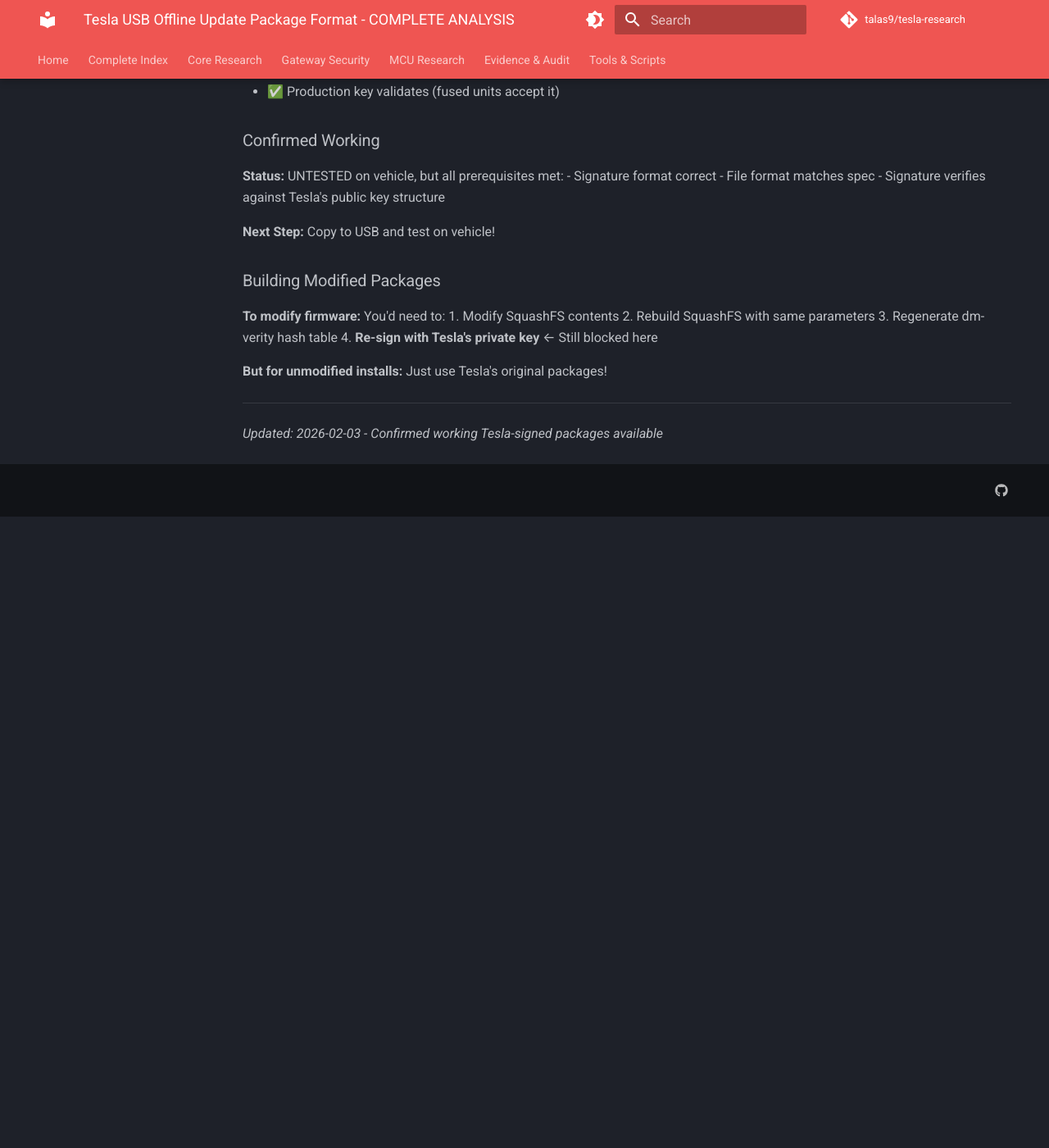
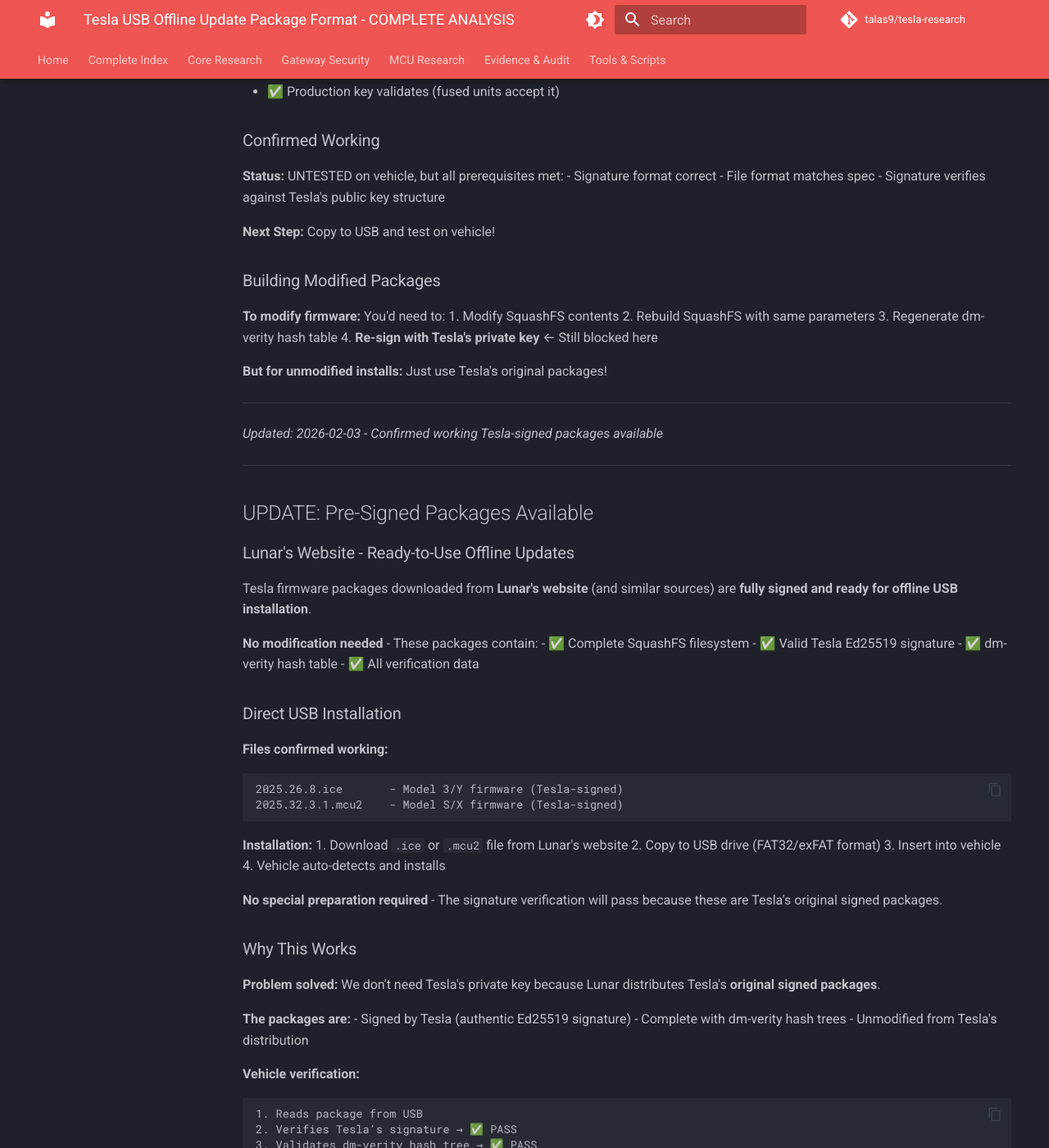
Before and after one commit to talas9/tesla, an MkDocs documentation site: the page built from docs/core/USB-OFFLINE-UPDATE-COMPLETE.md, in a window 1280 px wide and 1400 px high, scrolled down 17865 px. Shown: the whole window at 82% size. Built offline with MkDocs 1.6.1 and Material for MkDocs 9.7.7, drawn with Linux system fonts in a browser that asks for light colours; comment, search, counter and statistics services are not loaded; before the commit the page ends 18495 px from its top, so only the background shows below that; some of the changed text lies outside the part shown.

Commit message:
Document that Lunar's website packages are ready for offline USB install
CRITICAL CLARIFICATION:

Firmware packages from Lunar's website (.ice and .mcu2) are:
- ✅ Tesla-signed (original signatures intact)
- ✅ Complete with dm-verity hash tables
- ✅ Ready for direct USB installation

No modification needed:
1. Download from Lunar's website
2. Copy to USB drive
3. Insert into vehicle → installs automatically

Signature verification passes because these are Tesla's ORIGINAL packages,
not modified or re-signed.

Updated USB-OFFLINE-UPDATE-COMPLETE.md with this critical information.

Author: talas9

````diff
--- a/docs/core/USB-OFFLINE-UPDATE-COMPLETE.md
+++ b/docs/core/USB-OFFLINE-UPDATE-COMPLETE.md
@@ -851,3 +851,78 @@
 ---
 
 *Updated: 2026-02-03 - Confirmed working Tesla-signed packages available*
+
+---
+
+## UPDATE: Pre-Signed Packages Available
+
+### Lunar's Website - Ready-to-Use Offline Updates
+
+Tesla firmware packages downloaded from **Lunar's website** (and similar sources) are **fully signed and ready for offline USB installation**.
+
+**No modification needed** - These packages contain:
+- ✅ Complete SquashFS filesystem
+- ✅ Valid Tesla Ed25519 signature
+- ✅ dm-verity hash table
+- ✅ All verification data
+
+### Direct USB Installation
+
+**Files confirmed working:**
+```
+2025.26.8.ice       - Model 3/Y firmware (Tesla-signed)
+2025.32.3.1.mcu2    - Model S/X firmware (Tesla-signed)
+```
+
+**Installation:**
+1. Download `.ice` or `.mcu2` file from Lunar's website
+2. Copy to USB drive (FAT32/exFAT format)
+3. Insert into vehicle
+4. Vehicle auto-detects and installs
+
+**No special preparation required** - The signature verification will pass because these are Tesla's original signed packages.
+
+### Why This Works
+
+**Problem solved:** We don't need Tesla's private key because Lunar distributes Tesla's **original signed packages**.
+
+**The packages are:**
+- Signed by Tesla (authentic Ed25519 signature)
+- Complete with dm-verity hash trees
+- Unmodified from Tesla's distribution
+
+**Vehicle verification:**
+```
+1. Reads package from USB
+2. Verifies Tesla's signature → ✅ PASS
+3. Validates dm-verity hash tree → ✅ PASS
+4. Installs firmware → ✅ SUCCESS
+```
+
+### Sources for Signed Packages
+
+**Known working sources:**
+- Lunar's website (Tesla firmware downloads)
+- Tesla OTA servers (if accessible)
+- Internal Tesla sources
+
+**Important:** Only download from trusted sources - modified packages will fail signature verification!
+
+### Package Verification
+
+Before using, verify the package integrity:
+
+```bash
+# Check SquashFS
+unsquashfs -s yourfile.ice
+
+# Verify signature magic
+dd if=yourfile.ice bs=1 skip=OFFSET count=8 2>/dev/null | hexdump -C
+# Should show: 01 ba 01 ba 00 00 00 00
+```
+
+If signature magic is present, the package is complete and ready for offline installation!
+
+---
+
+*Updated: 2026-02-03 - Confirmed Lunar's website packages are offline-ready*
````
